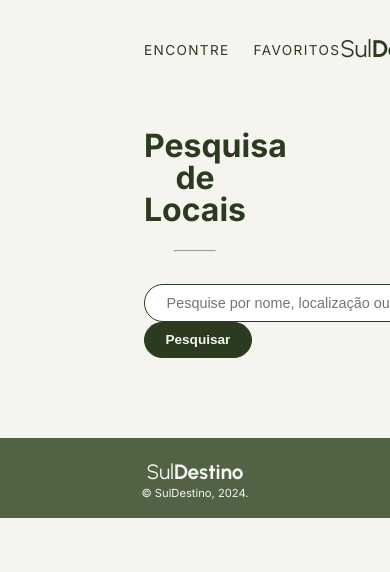
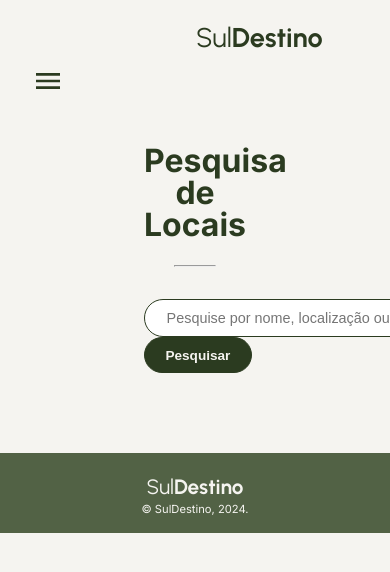
Before and after one commit to juzanotta/SulDestino, a React (Vite) app: page /pesquisar in a window 390 px wide. Shown: the top 572 px of the page. Built offline with nearby package versions, Linux system fonts and the light colour scheme.

Commit message:
menu hamburger mobile etc

```diff
--- a/src/components/Header.css
+++ b/src/components/Header.css
@@ -5,7 +5,7 @@
     --fog: #F5F4F0;
     --pine: #2B3B20;
     --sage: #526245;
-  }
+}
 
 header {
     font-family: inter;
@@ -16,6 +16,15 @@ header {
     justify-content: space-between;
     top: 0em;
     background-color: var(--fog);
+
+    @media (max-width: 800px) {
+        padding: 0em;
+        display: block;
+        width: 133%;
+        /* justify-content: space-around;
+        width: 26em;
+        flex-direction: column; */
+    }
 }
 
 .logo {
@@ -26,9 +35,14 @@ header {
     font-size: 1.5em;
     cursor: pointer;
     position: relative;
+
+    @media (max-width: 800px) {
+        display: none;
+    }
+
 }
 
-.logo > span {
+.logo>span {
     font-weight: 700;
 }
 
@@ -47,6 +61,11 @@ header {
     width: 100%;
 }
 
+.burger {
+    display: none;
+
+}
+
 .nav {
     display: flex;
     align-items: center;
@@ -62,6 +81,10 @@ header {
     cursor: pointer;
     position: relative;
     color: var(--pine);
+
+    @media (max-width: 800px) {
+        display: none;
+    }
 }
 
 .nav_link:after {
@@ -83,17 +106,18 @@ header {
     display: flex;
     align-items: center;
     gap: 1em;
+
+    @media (max-width: 800px) {}
 }
 
 .header_lupa {
     filter: drop-shadow(1);
     transition: .4s;
     height: 100%;
-}
 
-.lupa_wrapper {
-    /* height: 1.3em; */
-    /* overflow: hidden; */
+    @media (max-width: 800px) {
+        display: none;
+    }
 }
 
 .lupa_wrapper:hover .header_lupa {
@@ -110,6 +134,10 @@ header {
     border-radius: 1.5em;
     padding: .55em 1em;
     cursor: pointer;
+
+    @media (max-width: 800px) {
+        display: none;
+    }
 }
 
 .nav_botao:hover {
@@ -118,3 +146,103 @@ header {
     box-shadow: 0 .1em .5em var(--sage);
     font-weight: 500;
 }
+
+
+
+
+.header_mobile {
+    display: none;
+
+    @media (max-width: 800px) {
+        display: block;
+        padding: 1em 2em;
+    }
+}
+
+.logo_mobile {
+    font-family: urbanist;
+    text-decoration: none;
+    color: var(--pine);
+    font-weight: 400;
+    font-size: 1.7em;
+    display: block;
+    text-align: center;
+    padding: .3em 0em .5em 0em;
+}
+
+.logo_mobile > span {
+    font-weight: 700;
+}
+
+.nav_mobile {
+    display: flex;
+    align-items: center;
+    justify-content: space-between;
+}
+
+.menu_icone_mobile {
+    display: flex;
+    width: 2em;
+}
+
+.lupa_mobile {
+    display: flex;
+    width: 2em;
+}
+
+.nav_link_mobile {
+    display: block;
+    text-decoration: none;
+    font-size: 1em;
+    font-weight: 4500;
+    letter-spacing: .1em;
+    text-transform: uppercase;
+    color: var(--pine);
+    text-align: center;
+}
+
+.nav_botao_mobile {
+    display: block;
+    font-size: 1.1em;
+    letter-spacing: .01em;
+    font-weight: 500;
+    background-color: var(--pine);
+    color: var(--fog);
+    border: var(--pine) solid .1em;
+    border-radius: 1.5em;
+    padding: .55em 1em;
+    cursor: pointer;
+    margin: .5em 24%;
+}
+
+.menu_open {
+    visibility: visible;
+    transform: translateX(0);
+    opacity: 1;
+    position: absolute;
+    left: 0em;
+    top: 6em;
+    width: 133%;
+    height: 10em;
+    display: flex;
+    flex-direction: column;
+    justify-content: center;
+    gap: .7em;
+    padding-top: 0em;
+    transition: transform 0.5s ease, opacity 0.5s ease;
+    background-color: var(--fog);
+}
+
+
+
+.menu_closed {
+    visibility: hidden;
+    transform: translateY(-100%);
+    opacity: 0;
+    position: absolute;
+    left: 0em;
+    top: 6em;
+    width: 133%;
+    height: 10em;
+    transition: transform 0.5s ease, opacity 0.5s ease, visibility 0s 0.5s;
+}
--- a/src/components/Header.jsx
+++ b/src/components/Header.jsx
@@ -7,29 +7,57 @@ import { NovoLocal } from "./NovoLocal";
 
 export function Header({ local, locais, setLocais }) {
     const [open, setOpen] = useState(false)
+    const [ menuOpen, setMenuOpen ] = useState(false)
 
     function open_cadastrar() {
         setOpen(true)
     }
 
+    function clickMenu() {
+        setMenuOpen(!menuOpen);
+    }
+
     return (
         <header>
             <div className="nav">
+                <img src="./burger.png" className="burger" />
                 <p><Link to='/formulario' className="nav_link">Encontre</Link></p>
                 <p><Link to='/favoritos' className="nav_link"
-                local={local}
-                locais={locais}
-                setLocais={setLocais}
+                    local={local}
+                    locais={locais}
+                    setLocais={setLocais}
                 >Favoritos</Link></p>
             </div>
             <h2><Link to='/' className="logo">Sul<span>Destino</span></Link></h2>
             <div className="header_botoes">
                 <div className="lupa_wrapper">
-                    <Link to='/pesquisar'><img src="./lupa.png" className="header_lupa"/></Link>
+                    <Link to='/pesquisar'><img src="./lupa.png" className="header_lupa" /></Link>
                 </div>
                 <button onClick={open_cadastrar} className="nav_botao">Cadastre um novo destino</button>
+            </div>
+
+
+
+
+
+            <div className="header_mobile">
+                <h2><Link to='/' className="logo_mobile">Sul<span>Destino</span></Link></h2>
+                <div className="nav_mobile">
+                    <img src="./burger.png" className="menu_icone_mobile" onClick={clickMenu} />
+                    <Link to='/pesquisar' className="lupa_mobile"><img src="./lupa.png" /></Link>
+                </div>
+                <div className={menuOpen ? "menu_open" : "menu_closed"}>
+                    <p><Link to='/formulario' className="nav_link_mobile">Encontre</Link></p>
+                    <p><Link to='/favoritos' className="nav_link_mobile"
+                        local={local}
+                        locais={locais}
+                        setLocais={setLocais}
+                    >Favoritos</Link></p>
+                    <button onClick={open_cadastrar} className='nav_botao_mobile'>Cadastre um novo destino</button>
+                </div>
 
             </div>
+
 
             <Modal open={open} onClose={() => setOpen(false)} center>
                 <NovoLocal
```
Also changed, not shown: public/burger.png (added), 1 other file (tests, documents, lock files or other folders).
